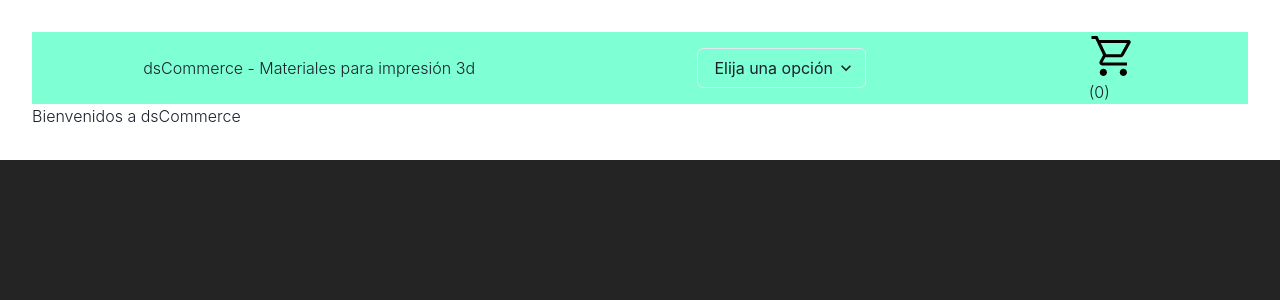
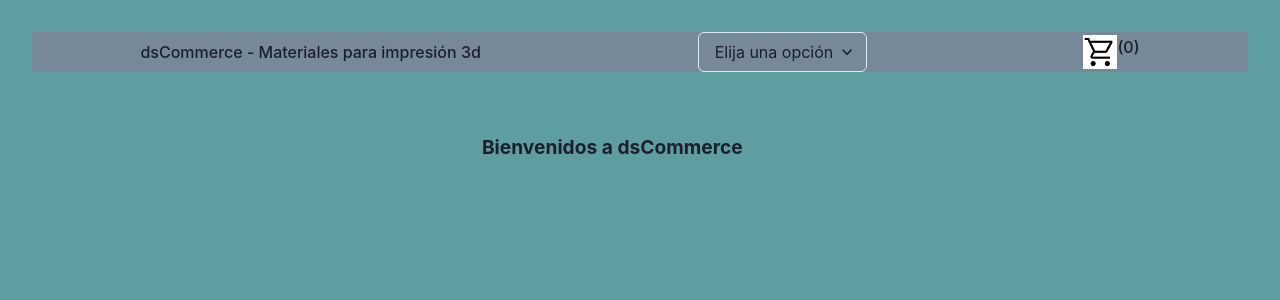
Before and after one commit to pabenda/ProyectoReact-dsCommerce, a React (Vite) app: page / in a window 1280 px wide. Shown: the top 300 px of the page. Built offline with nearby package versions, Linux system fonts and the light colour scheme.

Commit message:
en orden barra de navegacion, cartWidget y greeting

```diff
--- a/src/App.css
+++ b/src/App.css
@@ -1,15 +1,29 @@
 #root {
   margin: 0 auto;
   padding: 2rem;
-}
-
-.card {
-  padding: 2em;
+  background-color: cadetblue;
 }
 
 .NavBarLoc {
   display: flex;
   justify-content: space-around;
-  background-color: aquamarine;
+  background-color: lightslategray;
   align-items: center;
+  font-weight: 500;
 }
+
+.cartWidget {
+  display: flex;
+  justify-content: right;
+}
+
+.menuDesplegable {
+  background-color: lightslategray;
+}
+
+.itemListC {
+  margin: 5%;
+  margin-left: 37%;
+  font-size: larger;
+  font-weight: 700;
+}
--- a/src/components/ItemListContainer.jsx
+++ b/src/components/ItemListContainer.jsx
@@ -2,7 +2,7 @@ import React from 'react'
 
 const ItemListContainer = ({greeting}) => {
   return (
-    <div>{greeting}</div>
+    <div className='itemListC'>{greeting}</div>
   )
 }
 
--- a/src/components/NavBar.jsx
+++ b/src/components/NavBar.jsx
@@ -8,15 +8,16 @@ const NavBar = () => {
             <div>
                 <h3>dsCommerce - Materiales para impresión 3d</h3>
             </div>
-            <div>
+            <div className='menuDesplegable'>
                 <Select placeholder='Elija una opción'>
                     <option value='option1'>Quienes Somos</option>
                     <option value='option2'>Productos</option>
                     <option value='option3'>Novedades</option>
                 </Select>
             </div>
-            <div>
-                <CartWidget />(0)
+            <div className='cartWidget'>
+                <CartWidget />
+                <span>(0)</span>
             </div>
         </div>
     )
--- a/src/index.css
+++ b/src/index.css
@@ -3,24 +3,11 @@
   font-size: 16px;
   line-height: 24px;
   font-weight: 300;
-
-  color-scheme: light dark;
-  color: rgba(255, 255, 255, 0.87);
-  background-color: #242424;
-}
-
-a {
-  font-weight: 500;
-  color: #646cff;
-  text-decoration: inherit;
-}
-a:hover {
-  color: #535bf2;
+  background-color: cadetblue;
 }
 
 body {
   margin: 0;
   width: 100%;
   height: 100%;
-  background-color: blueviolet;
  }
```
Also changed, not shown: src/assets/cart.png.
